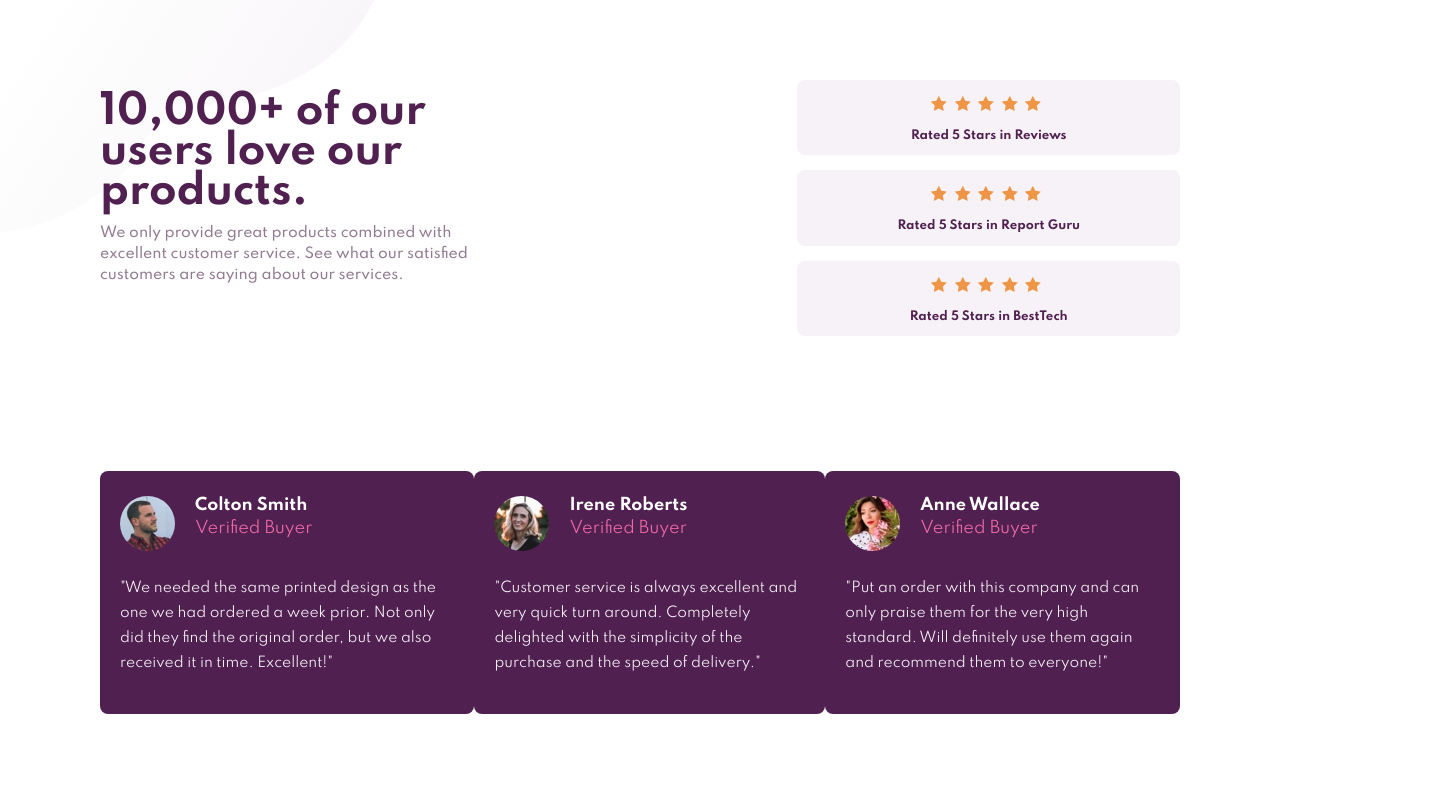
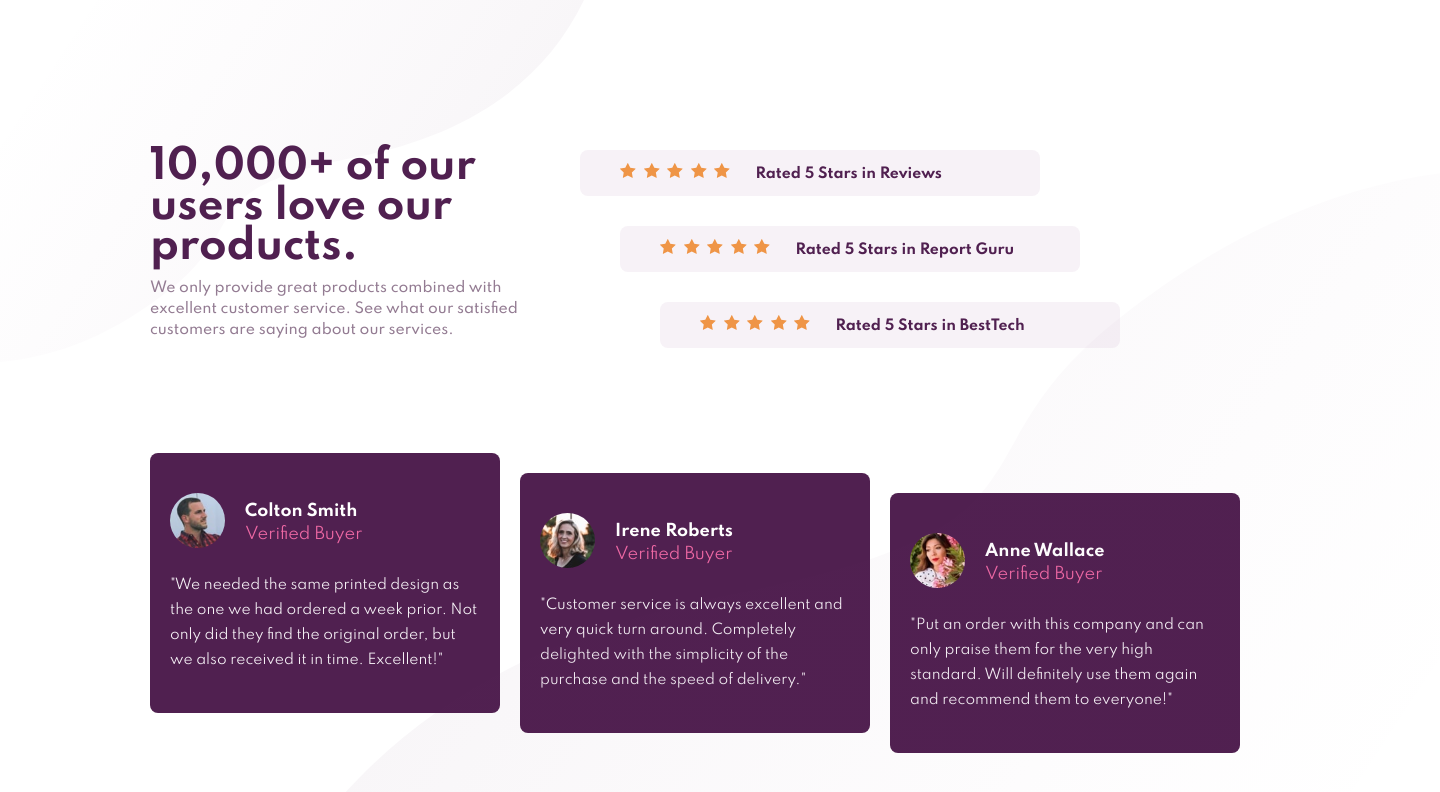
Before and after one commit to gchiquetto/Social-Proof-Section, a plain HTML site: page index.html in a window 1280 px wide. Shown: the whole page, 1440 px wide, since content can reach past the window. Drawn offline with Linux system fonts and the light colour scheme.

Commit message:
desktop version done

```diff
--- a/css/style.css
+++ b/css/style.css
@@ -43,7 +43,7 @@
     margin-bottom: 10px;
   }
 
-  .rating{
+  .rating-1, .rating-2, .rating-3{
     background-color: hsl(300, 24%, 96%);
     display: flex;
     flex-direction: column;
@@ -73,7 +73,7 @@
 
   }
 
-  .comment{
+  .comment-1, .comment-2, .comment-3{
     background-color: hsl(300, 43%, 22%);
     border-radius: 8px;
     padding: 25px 20px;
@@ -105,11 +105,15 @@
     left: 0;
   }
 
-  .comment img{
+  .bottom img{
     border-radius: 50px;
     width: 55px;
     float: left;
     margin-right: 20px;
+  }
+
+  .back-desktop{
+    display: none;
   }
 }
 
@@ -119,7 +123,7 @@
     margin: 0;
     box-sizing: border-box;
     background-color: hsl(0, 0%, 100%);
-    background-image: url(../images/bg-pattern-top-mobile.svg);
+    background-image: url(../images/bg-pattern-top-desktop.svg);
     background-repeat: no-repeat;
     /*background-image: url(../design/mobile-design.jpg);*/
   }
@@ -145,7 +149,7 @@
   main{
     display: flex;
     flex-direction: column;
-    margin: 65px 100px 0 100px;
+    margin: 120px 100px 0 150px;
     /*background-image: url(../images/bg-pattern-bottom-mobile.svg);*/
   }
 
@@ -160,26 +164,39 @@
     width:400px;
   }
 
-  .bottom{
-    display: flex;
-    flex-direct: row;
-    justify-content: space-between;
+  .ratings{
+    width: 600px;
   }
 
-  .rating{
+  .rating-1, .rating-2, .rating-3{
     background-color: hsl(300, 24%, 96%);
     display: flex;
-    flex-direction: column;
+    flex-direction: row;
     border-radius: 8px;
-    padding: 1px 100px;
-    margin: 15px auto;
+    padding: 1px 40px 1px 20px;
+    margin-top: 30px;
+    width: 400px;
     font-size: 10px;
     font-weight: 500;
     color:hsl(300, 43%, 22%);
   }
 
+  .rating-2{
+    margin-left: 40px;
+  }
+
+  .rating-3{
+    margin-left: 80px;
+  }
+
+  .ranking_place{
+    font-size: 14px;
+    margin: 15px 0 12px 20px;
+
+  }
+
   .stars{
-    margin: 15px auto 2px auto;
+    margin: 12px 0 12px 20px;
   }
 
   .star{
@@ -187,21 +204,38 @@
     margin-right: 5px;
   }
 
-  .bottom h3{
+  .name{
       color: hsl(0, 0%, 100%);
       text-align: left;
       font-size: 16px;
       float: left;
-      margin: 0 30px 2px 0;
-
+      margin: 9px 30px 2px 0;
   }
 
-  .comment{
+  .bottom{
+    display: flex;
+    flex-direct: row;
+    justify-content: space-between;
+    height:300px;
+  }
+
+  .comment-1, .comment-2, .comment-3{
     background-color: hsl(300, 43%, 22%);
     border-radius: 8px;
-    padding: 25px 20px;
-    margin: 20px auto;
+    padding: 40px 20px 20px;
     text-align: left;
+    margin-right: 20px;
+    max-width: 310px;
+    min-width: 310px;
+    max-height: 200px;
+  }
+
+  .comment-2{
+    margin-top: 20px;
+  }
+
+  .comment-3{
+    margin-top: 40px;
   }
 
   .buyer{
@@ -221,14 +255,23 @@
   }
 
   .background-bottom{
-    position: absolute;
-    bottom: 0px;
-    width: 375px;
-    top: 950px;
-    left: 0;
+    display: none;
   }
 
-  .comment img{
+  .back-desktop{
+    margin: 0;
+    background-image: url(../images/bg-pattern-bottom-desktop.svg);
+    background-repeat: no-repeat;
+    background-size: cover;
+    position: absolute;
+    width: 1180px;
+    height: 750px;
+    bottom: 0px;
+    top: 170px;
+    left: 260px;
+  }
+
+  .bottom img{
     border-radius: 50px;
     width: 55px;
     float: left;
--- a/index.html
+++ b/index.html
@@ -30,7 +30,7 @@
           are saying about our services.</h2>
         </div>
         <div class="ratings">
-          <div class="rating">
+          <div class="rating-1">
             <div class="stars">
               <img class="star" src="./images/icon-star.svg" alt="">
               <img class="star" src="./images/icon-star.svg" alt="">
@@ -38,9 +38,9 @@
               <img class="star" src="./images/icon-star.svg" alt="">
               <img class="star" src="./images/icon-star.svg" alt="">
             </div>
-            <h3>Rated 5 Stars in Reviews</h3>
+            <h3 class="ranking_place">Rated 5 Stars in Reviews</h3>
           </div>
-          <div class="rating">
+          <div class="rating-2">
             <div class="stars">
               <img class="star" src="./images/icon-star.svg" alt="">
               <img class="star" src="./images/icon-star.svg" alt="">
@@ -48,9 +48,9 @@
               <img class="star" src="./images/icon-star.svg" alt="">
               <img class="star" src="./images/icon-star.svg" alt="">
             </div>
-            <h3>Rated 5 Stars in Report Guru</h3>
+            <h3 class="ranking_place">Rated 5 Stars in Report Guru</h3>
           </div>
-          <div class="rating">
+          <div class="rating-3">
             <div class="stars">
               <img class="star" src="./images/icon-star.svg" alt="">
               <img class="star" src="./images/icon-star.svg" alt="">
@@ -58,30 +58,30 @@
               <img class="star" src="./images/icon-star.svg" alt="">
               <img class="star" src="./images/icon-star.svg" alt="">
             </div>
-            <h3>Rated 5 Stars in BestTech</h3>
+            <h3 class="ranking_place">Rated 5 Stars in BestTech</h3>
           </div>
         </div>
       </div>
 
       <div class="bottom">
-        <div class="comment">
+        <div class="comment-1">
           <img src="./images/image-colton.jpg" alt="Colton Smith picture">
-          <h3>Colton Smith</h3>
+          <h3 class="name">Colton Smith</h3>
           <p class= "buyer">Verified Buyer</p>
           <p class="opinion">"We needed the same printed design as the one we had ordered a week prior.
           Not only did they find the original order, but we also received it in time.
           Excellent!"</p>
         </div>
-        <div class="comment">
+        <div class="comment-2">
           <img src="./images/image-irene.jpg" alt="Irene Roberts picture">
-          <h3>Irene Roberts</h3>
+          <h3 class="name">Irene Roberts</h3>
           <p class= "buyer">Verified Buyer</p>
           <p class="opinion">"Customer service is always excellent and very quick turn around. Completely
           delighted with the simplicity of the purchase and the speed of delivery."</p>
         </div>
-        <div class="comment">
+        <div class="comment-3">
           <img src="./images/image-anne.jpg" alt="Anne Wallace picture">
-          <h3>Anne Wallace</h3>
+          <h3 class="name">Anne Wallace</h3>
           <p class= "buyer">Verified Buyer</p>
           <p class="opinion">"Put an order with this company and can only praise them for the very high
           standard. Will definitely use them again and recommend them to everyone!"</p>
@@ -89,6 +89,7 @@
 
       </div>
       <img class="background-bottom" src="./images/bg-pattern-bottom-mobile.svg" alt="background bottom">
+      <div class="back-desktop"></div>
     </main>
   </body>
 </html>
```
Also changed, not shown: images/desktop-screenshot.JPG (added), images/mobile-screenshot1.JPG (added), images/mobile-screenshot2.JPG (added).
